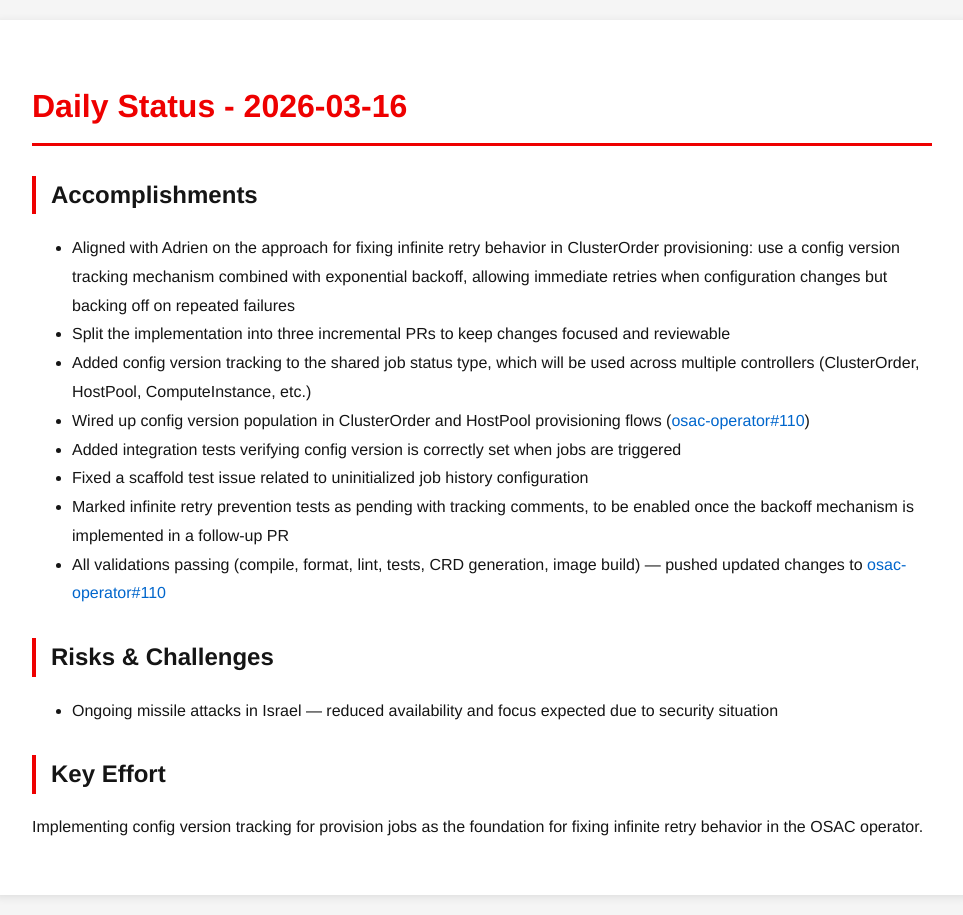
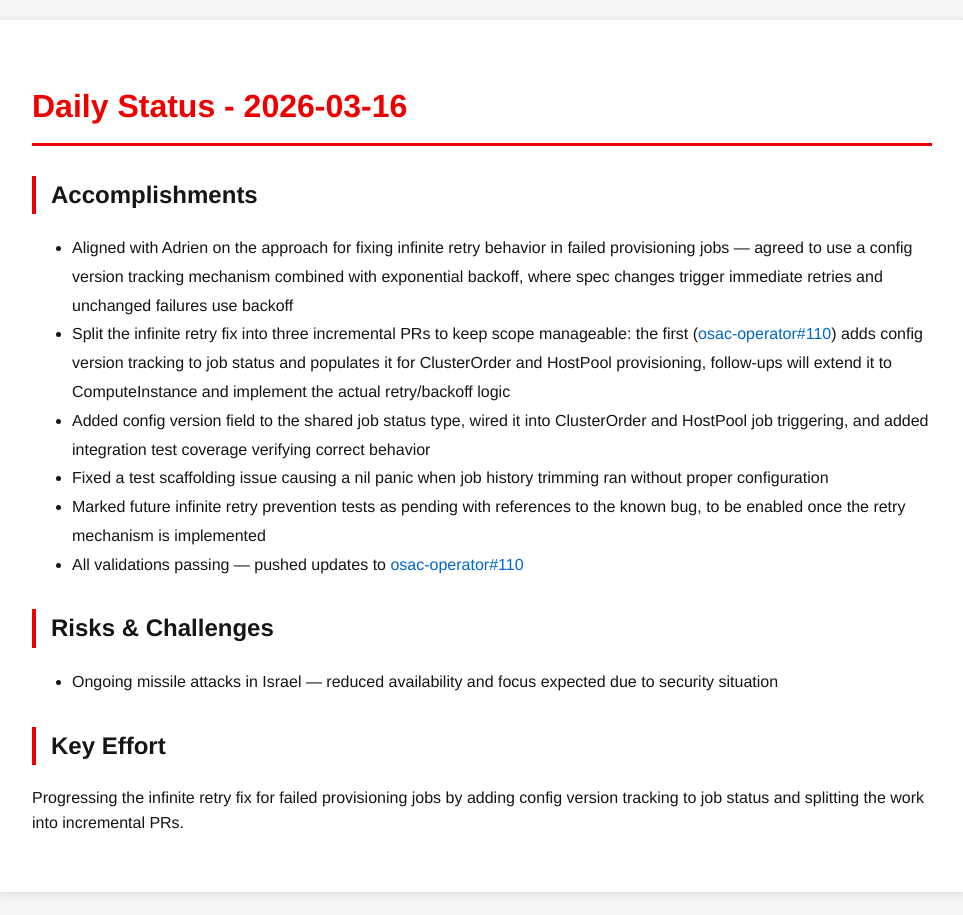
Before and after one commit to tzvatot/daily-status, a Jekyll site: the page built from 2026-03-16.md, in a window 1280 px wide. Shown: the whole page, without its empty margins (158-1121 px from the left). Built offline with Jekyll 4.4.1, drawn with Linux system fonts in a browser that asks for light colours.

Commit message:
Daily status update - 2026-03-16

```diff
--- a/2026-03-16.md
+++ b/2026-03-16.md
@@ -7,17 +7,15 @@ date: 2026-03-16
 # Daily Status - 2026-03-16
 
 ## Accomplishments
-- Aligned with Adrien on the approach for fixing infinite retry behavior in ClusterOrder provisioning: use a config version tracking mechanism combined with exponential backoff, allowing immediate retries when configuration changes but backing off on repeated failures
-- Split the implementation into three incremental PRs to keep changes focused and reviewable
-- Added config version tracking to the shared job status type, which will be used across multiple controllers (ClusterOrder, HostPool, ComputeInstance, etc.)
-- Wired up config version population in ClusterOrder and HostPool provisioning flows ([osac-operator#110](https://github.com/osac-project/osac-operator/pull/110))
-- Added integration tests verifying config version is correctly set when jobs are triggered
-- Fixed a scaffold test issue related to uninitialized job history configuration
-- Marked infinite retry prevention tests as pending with tracking comments, to be enabled once the backoff mechanism is implemented in a follow-up PR
-- All validations passing (compile, format, lint, tests, CRD generation, image build) — pushed updated changes to [osac-operator#110](https://github.com/osac-project/osac-operator/pull/110)
+- Aligned with Adrien on the approach for fixing infinite retry behavior in failed provisioning jobs — agreed to use a config version tracking mechanism combined with exponential backoff, where spec changes trigger immediate retries and unchanged failures use backoff
+- Split the infinite retry fix into three incremental PRs to keep scope manageable: the first ([osac-operator#110](https://github.com/osac-project/osac-operator/pull/110)) adds config version tracking to job status and populates it for ClusterOrder and HostPool provisioning, follow-ups will extend it to ComputeInstance and implement the actual retry/backoff logic
+- Added config version field to the shared job status type, wired it into ClusterOrder and HostPool job triggering, and added integration test coverage verifying correct behavior
+- Fixed a test scaffolding issue causing a nil panic when job history trimming ran without proper configuration
+- Marked future infinite retry prevention tests as pending with references to the known bug, to be enabled once the retry mechanism is implemented
+- All validations passing — pushed updates to [osac-operator#110](https://github.com/osac-project/osac-operator/pull/110)
 
 ## Risks & Challenges
 - Ongoing missile attacks in Israel — reduced availability and focus expected due to security situation
 
 ## Key Effort
-Implementing config version tracking for provision jobs as the foundation for fixing infinite retry behavior in the OSAC operator.
+Progressing the infinite retry fix for failed provisioning jobs by adding config version tracking to job status and splitting the work into incremental PRs.
```
